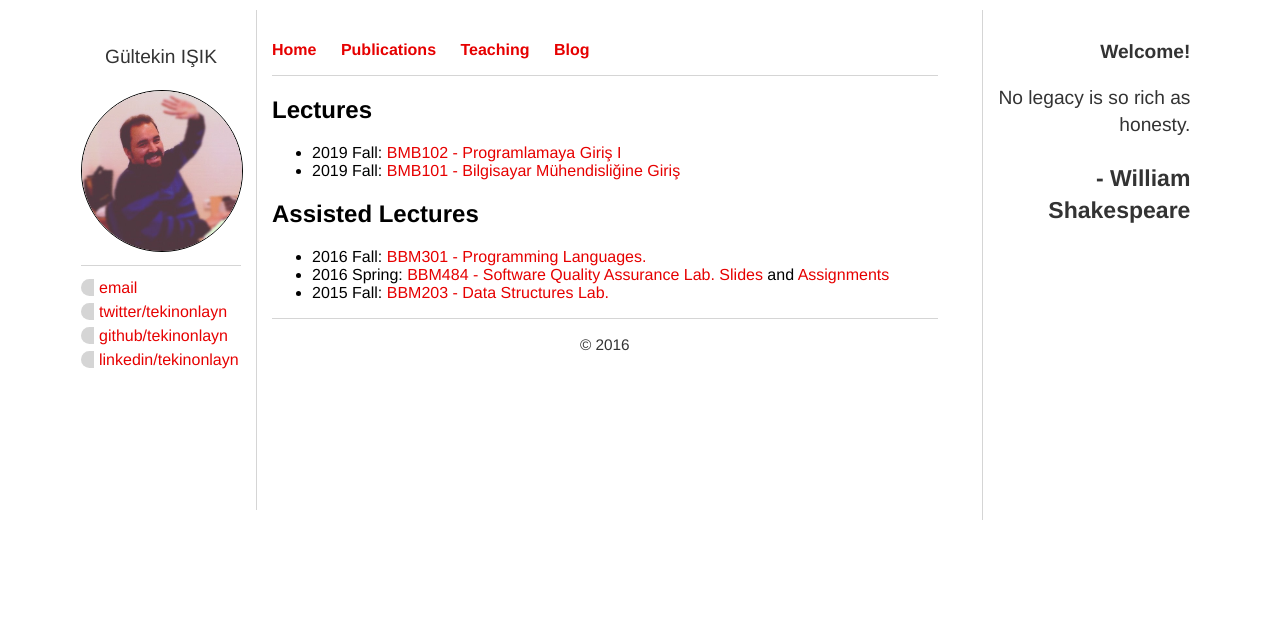
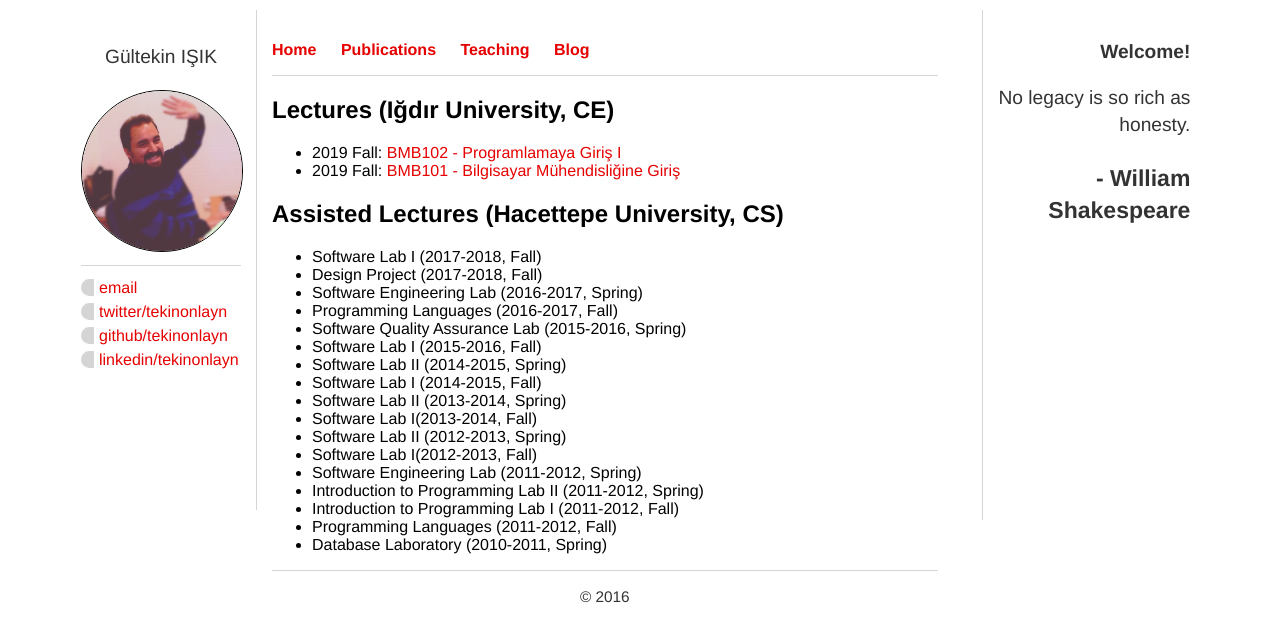
Before and after one commit to tekinonlayn/gi.github.io, a Jekyll site: the page built from teaching/index.html, in a window 1280 px wide. Shown: the top 642 px of the page. Built offline with Jekyll 4.4.1, drawn with Linux system fonts in a browser that asks for light colours.

Commit message:
Update index.html

```diff
--- a/teaching/index.html
+++ b/teaching/index.html
@@ -3,17 +3,32 @@ layout: varsay
 title: Gültekin Işık - Teaching
 ---
 <div class="blurb">
-	<h2>Lectures</h2>
+	<h2>Lectures (Iğdır University, CE)</h2>
 	<ul>
 	<li>2019 Fall: <a href="courses/bmb102" target="">BMB102 - Programlamaya Giriş I </a></li>
 	<li>2019 Fall: <a href="courses/bmb101" target="">BMB101 - Bilgisayar Mühendisliğine Giriş </a></li>
 
 	</ul>
-	<h2>Assisted Lectures</h2>
+	<h2>Assisted Lectures (Hacettepe University, CS)</h2>
 	<ul>
-	<li>2016 Fall: <a href="http://web.cs.hacettepe.edu.tr/~bbm301/" target="_blank">BBM301 - Programming Languages.</a></li>
-	<li>2016 Spring: <a href="https://drive.google.com/folderview?id=0B6dKdxaNjBENaUhaMWFDQm9ZMFU&usp=sharing#list" target="_blank">BBM484 - Software Quality Assurance Lab. Slides</a> and <a href="https://drive.google.com/folderview?id=0B6dKdxaNjBENcC15Q3ZQZlpLSnc&usp=sharing#list">Assignments</a></li>
-	<li>2015 Fall: <a href="http://web.cs.hacettepe.edu.tr/~bbm201/" target="_blank">BBM203 - Data Structures Lab.</a></li>
+	<li>	Software Lab I (2017-2018, Fall) </li>
+	<li>	Design Project (2017-2018, Fall) </li>
+	<li>	Software Engineering Lab (2016-2017, Spring) </li>
+	<li>	Programming Languages (2016-2017, Fall) </li>
+	<li>	Software Quality Assurance Lab (2015-2016, Spring) </li>
+	<li>	Software Lab I (2015-2016, Fall) </li>
+	<li>	Software Lab II (2014-2015, Spring) </li>
+	<li>	Software Lab I (2014-2015, Fall) </li>
+	<li>	Software Lab II (2013-2014, Spring) </li>
+	<li>	Software Lab I(2013-2014, Fall) </li>
+	<li>	Software Lab II (2012-2013, Spring) </li>
+	<li>	Software Lab I(2012-2013, Fall) </li>
+	<li>	Software Engineering Lab (2011-2012, Spring) </li>
+	<li>	Introduction to Programming Lab II (2011-2012, Spring) </li>
+	<li>	Introduction to Programming Lab I (2011-2012, Fall) </li>
+	<li>	Programming Languages (2011-2012, Fall) </li>
+	<li>	Database Laboratory (2010-2011, Spring) </li>
+
 	</ul>
 
 </div><!-- /.blurb -->
```
